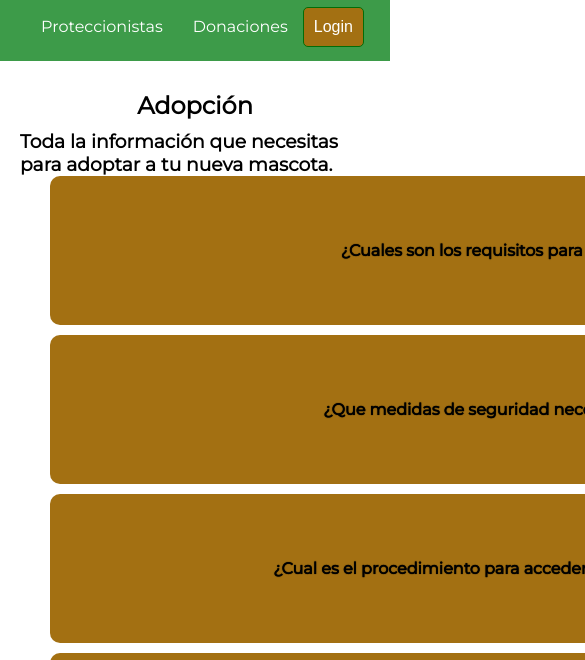
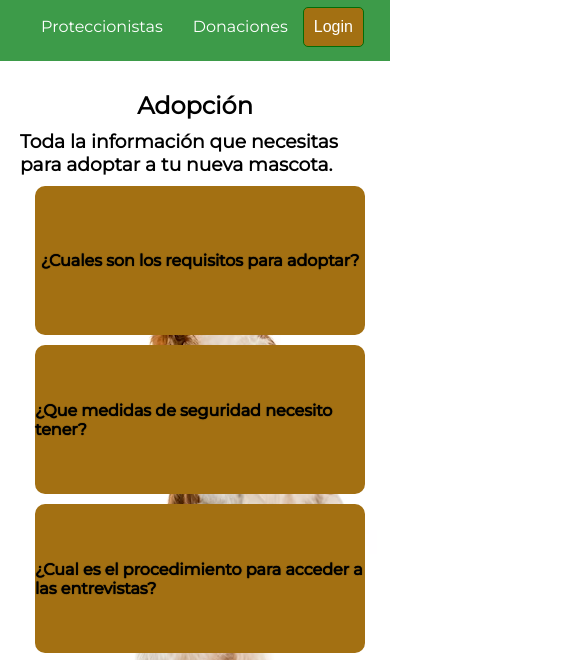
Before and after one commit to Aguschechile/proteccionistas, a plain HTML site: page adopcion.html in a window 390 px wide. Shown: the part 105-765 px from the top of the page, 585 px wide, since content can reach past the window. Drawn offline with nearby package versions, Linux system fonts and the light colour scheme.

Commit message:
adoption media query

```diff
--- a/css/adoption.css
+++ b/css/adoption.css
@@ -19,6 +19,7 @@ ul li{
 .Contenedor{
     position: relative;
     margin: auto;
+    padding: 10px;
     display: grid;
     grid-template-columns: 600px 900px ;
     gap: 10px;
@@ -91,3 +92,20 @@ justify-content: center;
 align-items: center;
 transform: rotateY(180deg);
 }
+
+@media screen and (max-width: 768px) {
+    .Contenedor {
+        position: relative;
+        margin: auto;
+        display: grid;
+        grid-template-columns: 0% 100% ;
+        gap: 10px;
+        justify-content: center;
+
+    }
+
+    .imgperrito{
+        display:none;
+    }
+
+}
```
